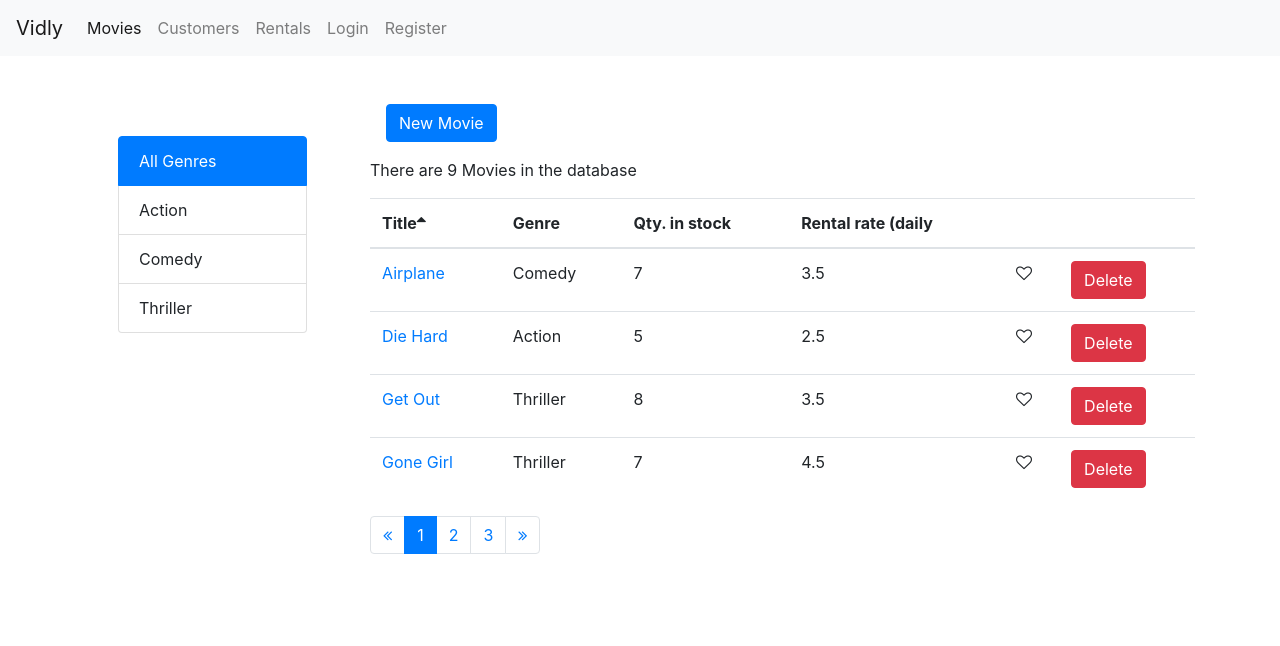
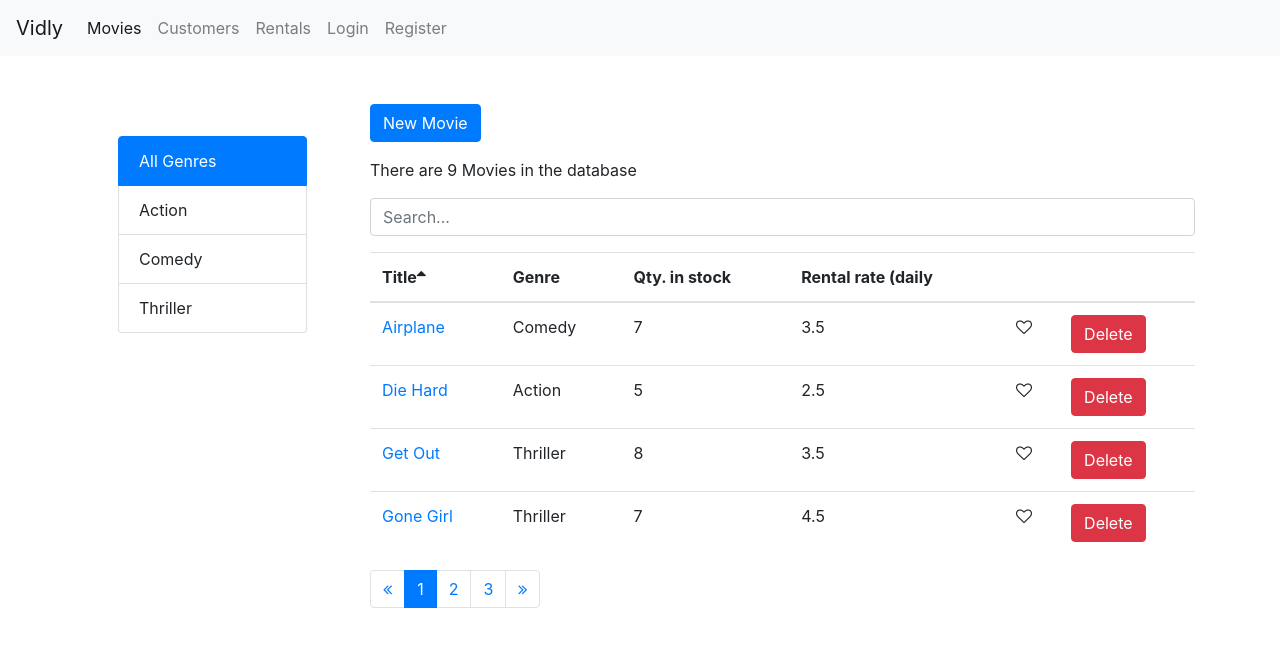
Before and after one commit to MokshagnaV/vidly, a React (Create React App) app: page /movies in a window 1280 px wide. Shown: the top 646 px of the page. Built offline with nearby package versions, Linux system fonts and the light colour scheme.

Commit message:
Refactor SearchBox

```diff
--- /dev/null
+++ b/src/components/common/searchBox.jsx
@@ -0,0 +1,16 @@
+import React from "react";
+
+const SearchBox = ({ onChange, value }) => {
+  return (
+    <input
+      type="text"
+      name="query"
+      placeholder="Search..."
+      className="form-control my-3"
+      value={value}
+      onChange={(e) => onChange(e.currentTarget.value)}
+    />
+  );
+};
+
+export default SearchBox;
--- a/src/components/movies.jsx
+++ b/src/components/movies.jsx
@@ -7,12 +7,14 @@ import { getGenres } from "../services/fakeGenreService";
 import { pagination } from "../utils/pagination";
 import _ from "lodash";
 import { Link } from "react-router-dom";
+import SearchBox from "./common/searchBox";
 class Movies extends Component {
   state = {
     movies: [],
     genres: [],
     currPage: 1,
     pageSize: 4,
+    searchQuery: "",
     selectedGenre: { name: "All Genres" },
     sortColumn: { path: "title", order: "asc" },
   };
@@ -67,25 +69,42 @@ class Movies extends Component {
   };
 
   handleChangeGenre = (genre) => {
-    this.setState({ selectedGenre: genre, currPage: 1 });
+    this.setState({ selectedGenre: genre, searchQuery: "", currPage: 1 });
   };
 
   handleSort = (sortColumn) => {
     this.setState({ sortColumn });
   };
 
+  handleSearch = (searchQuery) => {
+    this.setState({
+      searchQuery,
+      selectedGenre: { name: "All Genres" },
+      currPage: 1,
+    });
+  };
+
+  getFilteredDate = () => {
+    const { movies: data, selectedGenre, searchQuery } = this.state;
+
+    let movies;
+    if (searchQuery !== "") {
+      movies = data.filter((m) =>
+        m.title.toLowerCase().startsWith(searchQuery.toLowerCase())
+      );
+    } else {
+      movies =
+        selectedGenre && selectedGenre._id
+          ? data.filter((m) => selectedGenre.name === m.genre.name)
+          : data;
+    }
+
+    return movies;
+  };
+
   getPagedData() {
-    const {
-      currPage,
-      pageSize,
-      movies: allMovies,
-      selectedGenre,
-      sortColumn,
-    } = this.state;
-    const filtered =
-      selectedGenre && selectedGenre._id
-        ? allMovies.filter((m) => selectedGenre.name === m.genre.name)
-        : allMovies;
+    const { currPage, pageSize, sortColumn } = this.state;
+    const filtered = this.getFilteredDate();
 
     const sorted = _.orderBy(filtered, [sortColumn.path], [sortColumn.order]);
     const movies = pagination(sorted, pageSize, currPage);
@@ -108,10 +127,14 @@ class Movies extends Component {
           />
         </div>
         <div className="col">
-          <Link to={`movies/new`} className="btn btn-primary m-3">
+          <Link to={`movies/new`} className="btn btn-primary my-3">
             New Movie
           </Link>
           <p>There are {totalCount} Movies in the database</p>
+          <SearchBox
+            value={this.state.searchQuery}
+            onChange={this.handleSearch}
+          />
           <MoviesTable
             movies={movies}
             onLike={this.handleLike}
```
